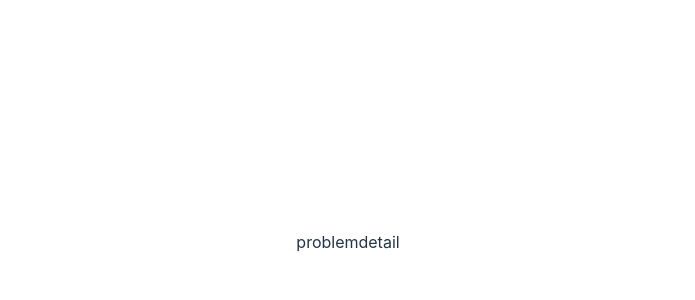
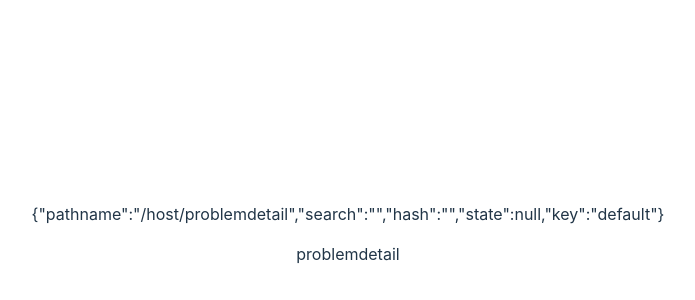
Before and after one commit to Team-1-myTreasure/myTreasure, a React (Vite) app in the folder frontend/: page /host/problemdetail in a window 1280 px wide. Shown: the part 158-458 px from the top of the page, without its empty margins (292-987 px from the left). Built offline with nearby package versions, Linux system fonts and the light colour scheme.

Commit message:
fix:createproductからproblemへ遷移時にstateでIDを持てるようになった
Co-authored-by: tmc-kitagawa <tmc-kitagawa@users.noreply.github.com>

```diff
--- a/frontend/src/components/CreateProduct.jsx
+++ b/frontend/src/components/CreateProduct.jsx
@@ -1,9 +1,16 @@
-import { Link } from "react-router-dom";
-import { useState } from "react";
+import { Link, useNavigate } from "react-router-dom";
+import { useState, useEffect } from "react";
 
 export const CreateProduct = () => {
   const [title, setTitle] = useState("");
   const [productId, setProductId] = useState();
+  const navigate = useNavigate();
+
+  useEffect(() => {
+    if (productId !== undefined) {
+      navigate("/host/problemdetail", { state: { productId: productId } });
+    }
+  }, [productId]);
 
   return (
     <>
@@ -24,10 +31,15 @@ export const CreateProduct = () => {
             },
             body: JSON.stringify({ host_id: 1, product_name: title }),
           });
-          setProductId(res);
+          const targetId = await res.json();
+          setProductId(targetId[0].product_id);
+          console.log("targetId: ", targetId[0].product_id);
         }}
       >
-        <Link to="/host/problemdetail" state={{ productId: productId }}></Link>
+        {/* <Link to="/host/problemdetail" state={{ productId: productId }}>
+          ゲームを作る
+        </Link> */}
+        ゲームを作る
       </button>
       <button>
         <Link to="/host/allproducts">キャンセル</Link>
--- a/frontend/src/components/ProblemDetail.jsx
+++ b/frontend/src/components/ProblemDetail.jsx
@@ -1,3 +1,13 @@
+import { useLocation } from "react-router-dom";
+
 export const ProblemDetail = () => {
-  return <>problemdetail</>;
+  const location = useLocation();
+  return (
+    <>
+      <div>
+        {JSON.stringify(location)}
+        <p>problemdetail</p>
+      </div>
+    </>
+  );
 };
--- a/frontend/vite.config.js
+++ b/frontend/vite.config.js
@@ -1,12 +1,13 @@
-import { defineConfig } from 'vite';
-import react from '@vitejs/plugin-react';
+import { defineConfig } from "vite";
+import react from "@vitejs/plugin-react";
 
 // https://vitejs.dev/config/
 export default defineConfig({
   plugins: [react()],
-  // server: {
-  //   proxy: {
-  //     "/host": "http://localhost:8080",
-  //   },
-  // },
+  server: {
+    proxy: {
+      "/product": "http://localhost:8080",
+      "/problem": "http://localhost:8080",
+    },
+  },
 });
```
